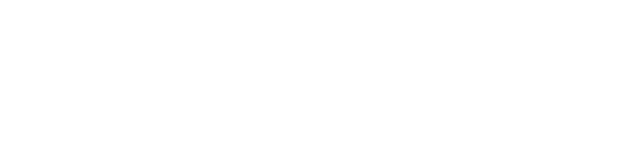
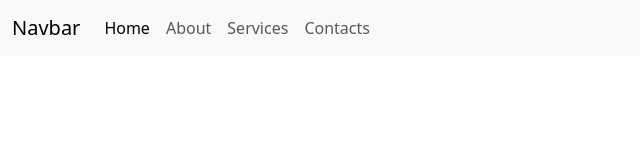
Before and after one commit to heytonixx/IT24A, a plain HTML site: page index.html in a window 1280 px wide. Shown: the whole page, without its empty margins (0-640 px from the left). Drawn offline with nearby package versions, Linux system fonts and the light colour scheme.

Commit message:
added navbar

```diff
--- a/index.html
+++ b/index.html
@@ -10,6 +10,36 @@
     crossorigin="anonymous"></script>
     <title>Document</title>
 </head>
+
+<div>
+    <nav class="navbar navbar-expand-lg bg-body-tertiary">
+      <div class="container-fluid">
+        <a class="navbar-brand" href="#">Navbar</a>
+        <button class="navbar-toggler" type="button" data-bs-toggle="collapse" data-bs-target="#navbarNav"
+          aria-controls="navbarNav" aria-expanded="false" aria-label="Toggle navigation">
+          <span class="navbar-toggler-icon"></span>
+        </button>
+        <div class="collapse navbar-collapse" id="navbarNav">
+          <ul class="navbar-nav">
+            <li class="nav-item">
+              <a class="nav-link active" aria-current="page" href="#">Home</a>
+            </li>
+            <li class="nav-item">
+              <a class="nav-link" href="#">About</a>
+            </li>
+            <li class="nav-item">
+              <a class="nav-link" href="#">Services</a>
+            </li>
+            <li class="nav-item">
+              <a class="nav-link" href="#">Contacts</a>
+            </li>
+          </ul>
+        </div>
+      </div>
+    </nav>
+  </div>
+
+  <div>
 <body>
 
 </body>
```
